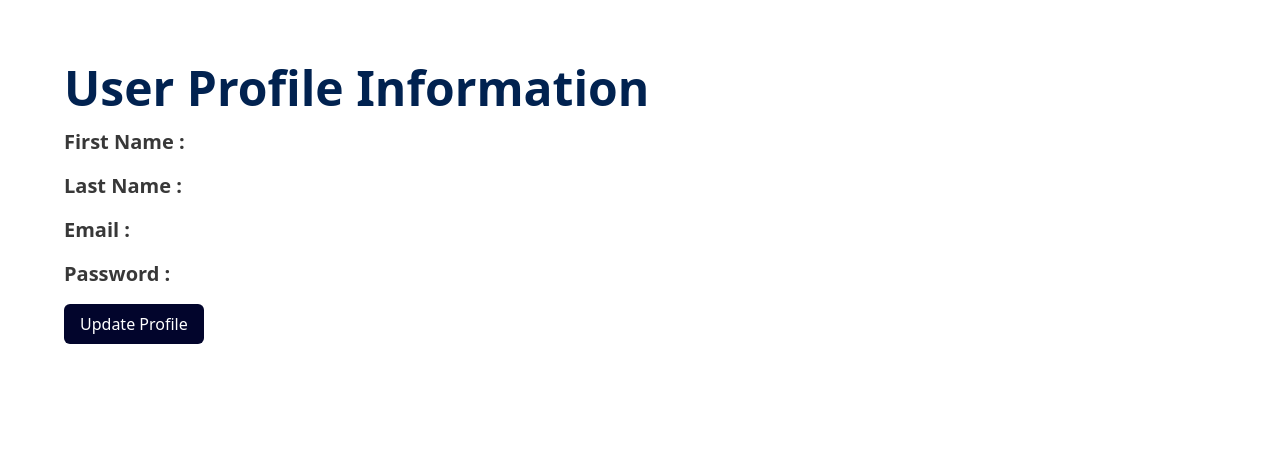
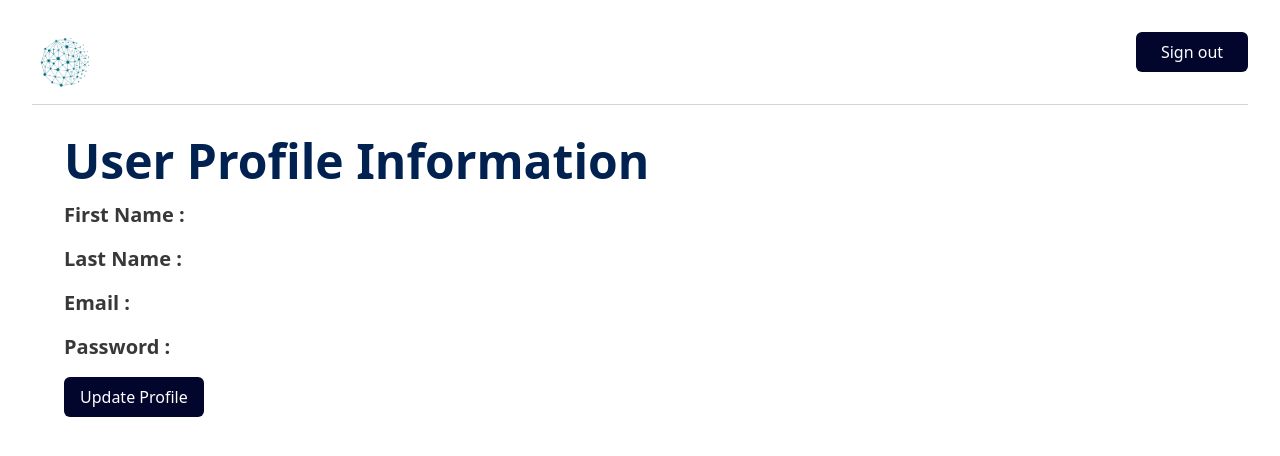
Before and after one commit to Kubayi-ND/user-aunthentication, a React (Vite) app: page /profile in a window 1280 px wide. Shown: the top 456 px of the page. Built offline with nearby package versions, Linux system fonts and the light colour scheme.

Commit message:
updated admin dashboard

```diff
--- a/index.html
+++ b/index.html
@@ -2,7 +2,7 @@
 <html lang="en">
   <head>
     <meta charset="UTF-8" />
-    <!-- <link rel="icon" type="image/svg+xml" href="/vite.svg" /> -->
+    <link rel="icon" type="image/png" href="/Logo.png" sizes="100x100" />
     <meta name="viewport" content="width=device-width, initial-scale=1.0" />
     <title>User Auth</title>
   </head>
--- a/src/pages/Admin_Dashboard.tsx
+++ b/src/pages/Admin_Dashboard.tsx
@@ -2,6 +2,7 @@
 export const AdminDashboard = () => {
   return (
       <div className="  p-8">
+
         <h1 className="text-5xl text-[#012250] font-bold mb-4 p-2">Admin Dashboard</h1>
         <div className="mb-4 border border-gray-300 p-4 rounded-xl">
           {/* <label className="block text-gray-700">User Management</label>
--- a/src/pages/Profile.tsx
+++ b/src/pages/Profile.tsx
@@ -8,6 +8,10 @@ export const Profile = () => {
 
   return (
     <div className=" h-screen bg-white p-8">
+      <div className="w-full flex justify-between border-b border-gray-300 ">
+          <img src="/Logo.png" alt="Logo" className="h-16 mb-2"/>
+          <button className="bg-[#02052c] text-white px-4 rounded-md h-10 w-28 hover:scale-105 hover:cursor-pointer">Sign out</button>
+        </div>
       <div className=" p-8">
         {/* user information display */}
         <div>
@@ -22,7 +26,7 @@ export const Profile = () => {
 
       {updateProfile && (
           <div className='relative w-80 md:w-135 pt-4'>
-            <X className='absolute right-0 cursor-pointer ' onClick={() => setUpdateProfile(false)}/>
+            <X className='absolute right-0 cursor-pointer hover:scale-105 hover:text-blue-700 ' onClick={() => setUpdateProfile(false)}/>
             <div className="mb-4 mr-6">
               <label className="block text-gray-700">Email</label>
               <input
@@ -39,7 +43,7 @@ export const Profile = () => {
             </div>
           </div>
         )}
-            <button onClick={() => setUpdateProfile(true)} className="bg-[#02052c] text-white px-4 py-2 rounded-md">
+            <button onClick={() => setUpdateProfile(true)} className="bg-[#02052c] text-white px-4 py-2 rounded-md hover:scale-105 hover:cursor-pointer">
               Update Profile
             </button>
     </div>
```
Also changed, not shown: public/Logo.png (added).
